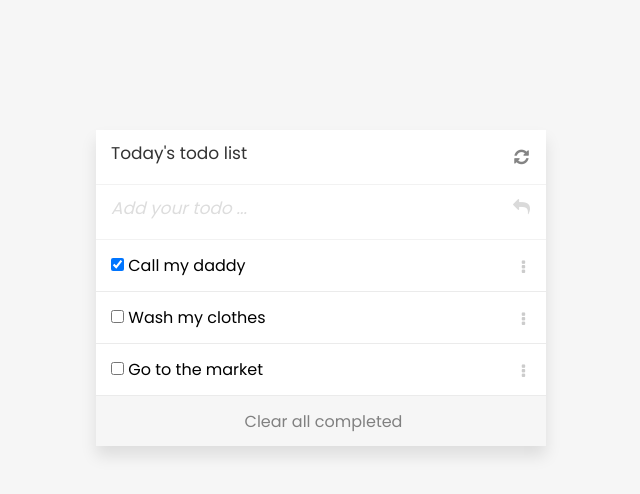
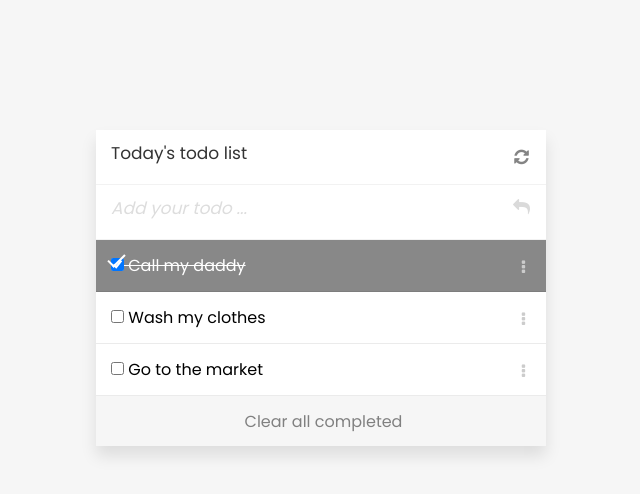
Before and after one commit to codecaiine/todo-list-app, a website built with webpack: page src/index.html in a window 1280 px wide. Both pictures are taken after a click on the checkbox 436 px from the left and 264 px from the top of the page. Shown: the whole page, without its empty margins (319-959 px from the left). Built offline with nearby package versions, Linux system fonts and the light colour scheme.

Commit message:
Add html css and Javascript

```diff
--- a/src/index.js
+++ b/src/index.js
@@ -1,4 +1,5 @@
 import './style.css';
+import updateStaus from './status.js';
 
 const todoList = [{
   description: 'Go to the market',
@@ -16,15 +17,20 @@ const todoList = [{
   index: 1,
 },
 ];
-
 todoList.sort((a, b) => a.index - b.index);
 
+// Set up my local storage
+const myLocalStorage = (items) => {
+  localStorage.setItem('myList', JSON.stringify(items));
+};
+const getTasksFromLocalStorage = () => JSON.parse(localStorage.getItem('myList'));
+
 const listDiv = document.querySelector('.todoList');
-
-const showTasks = () => {
+const showList = () => {
+  const tList = getTasksFromLocalStorage();
   listDiv.innerHTML = '';
-  for (let i = 0; i < todoList.length; i += 1) {
-    const task = todoList[i];
+  for (let i = 0; i < tList.length; i += 1) {
+    const task = tList[i];
     const list = ` <li class="todo" id="${task.index}">
       <input type="checkbox" class="check" id="list-checkbox" name="list-checkbox">
       ${task.description}<span class="icon"><i class="fa fa-ellipsis-v"></i></span> <span class="btn-del"><i class="fa fa-trash"></i></span>
@@ -32,6 +38,31 @@ const showTasks = () => {
 
     listDiv.innerHTML += list;
   }
+
+  const check = document.querySelectorAll('.check');
+  for (let j = 0; j < check.length; j += 1) {
+    check[j].addEventListener('change', (e) => {
+      if (check[j].checked) {
+        check[j].completed = true;
+        updateStaus(e.target, tList[j]);
+        e.target.parentNode.classList.toggle('checked');
+        myLocalStorage(tList);
+      } else {
+        check[j].completed = false;
+        updateStaus(e.target, tList[j]);
+        e.target.parentNode.classList.remove('checked');
+        myLocalStorage(tList);
+      }
+    });
+  }
 };
 
-window.onload = showTasks;
+// Get Tasks From Local Storage
+window.onload = () => {
+  const getTodo = getTasksFromLocalStorage();
+
+  if (getTodo === null) {
+    myLocalStorage(todoList);
+  }
+  showList();
+};
--- /dev/null
+++ b/src/status.js
@@ -0,0 +1,5 @@
+const updateStaus = (check, todo) => {
+  todo.completed = check.checked;
+};
+
+export default updateStaus;
--- a/src/style.css
+++ b/src/style.css
@@ -135,10 +135,6 @@ body {
   pointer-events: auto;
 }
 
-.check {
-  border-bottom: 1px solid #721ce3;
-}
-
 .wrapper .todoList {
   max-height: 250px;
   overflow-y: auto;
@@ -170,7 +166,6 @@ body {
   right: -45px;
   top: 50%;
   transform: translateY(-50%);
-  background: #fff;
   width: 45px;
   text-align: center;
   color: #333;
@@ -182,6 +177,25 @@ body {
 
 .todoList li:hover .btn-del {
   right: 0;
+}
+
+ul li.checked {
+  background: #888;
+  color: #fff;
+  text-decoration: line-through;
+}
+
+ul li.checked::before {
+  content: '';
+  position: absolute;
+  border-color: #fff;
+  border-style: solid;
+  border-width: 0 2px 2px 0;
+  top: 10px;
+  left: 16px;
+  transform: rotate(45deg);
+  height: 15px;
+  width: 7px;
 }
 
 .wrapper .footer {
```
Also changed, not shown: dist/main.js.
